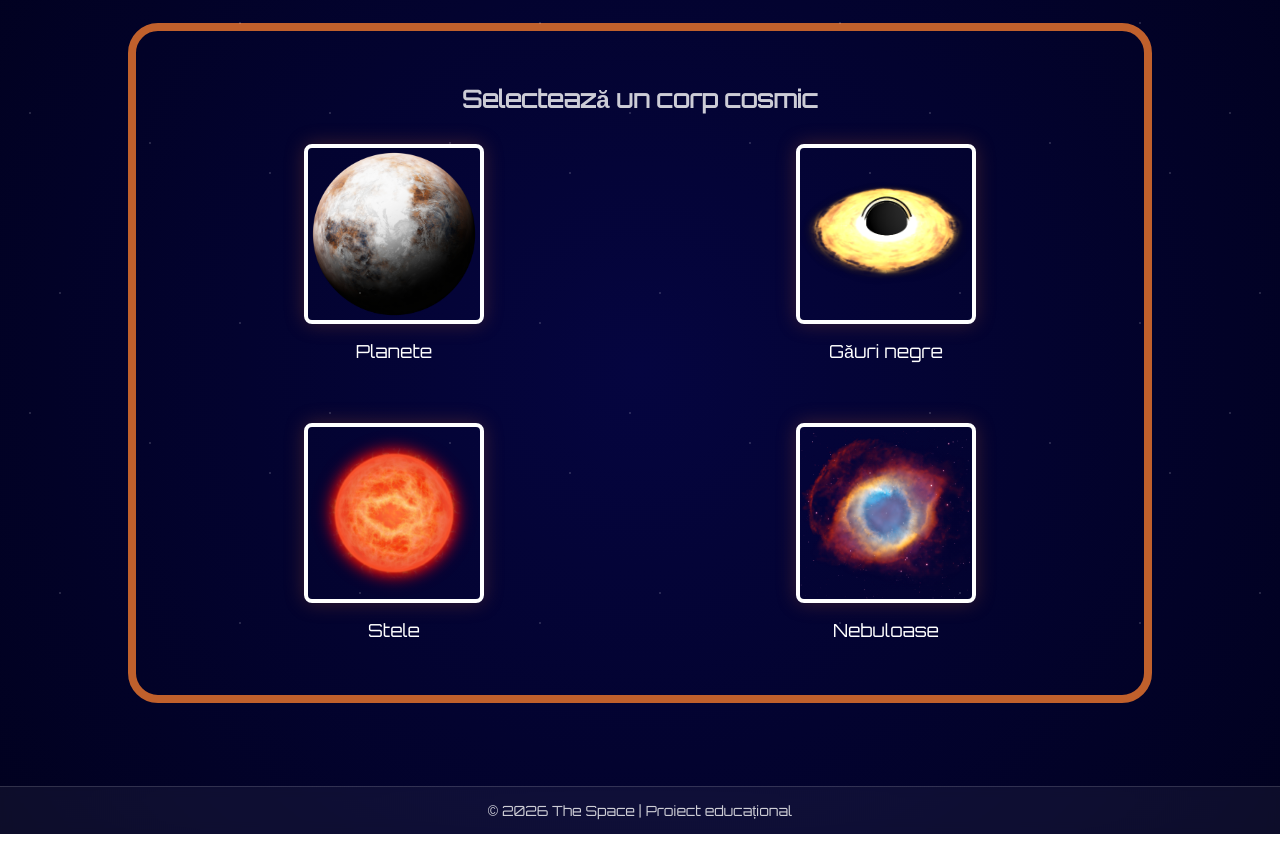
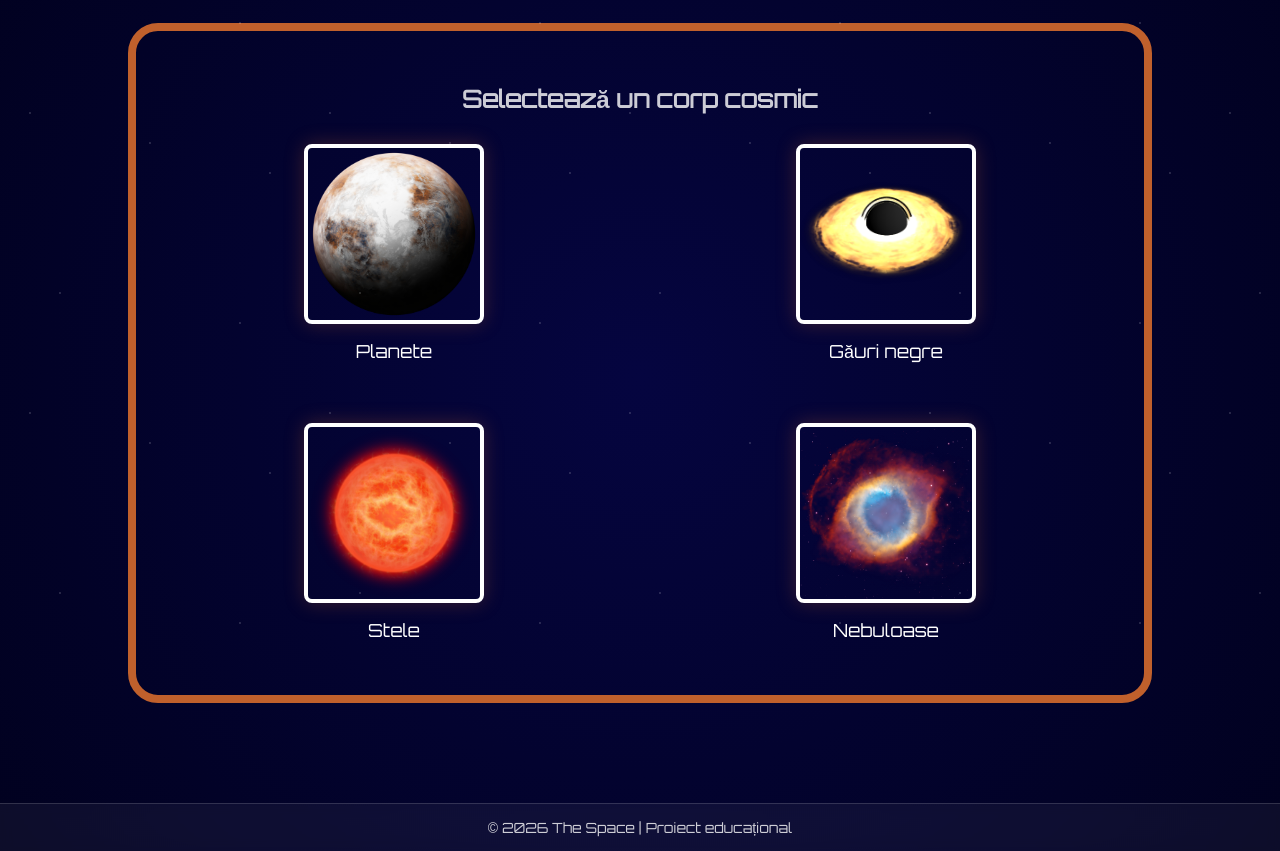
Before and after one commit to edgarcemirtan/Site_Space, a plain HTML site: page index.html in a window 1280 px wide. Shown: the part 97-948 px from the top of the page. Drawn offline with Linux system fonts and the light colour scheme.

Commit message:
Refactor CSS styles for consistency and clarity

```diff
--- a/index.css
+++ b/index.css
@@ -119,7 +119,7 @@ main h1 {
 }
 
 footer {
-    margin-top: 95px;
+    margin-top: 112px;
     padding: 15px 0;
     text-align: center;
     font-size: 14px;
@@ -129,4 +129,5 @@ footer {
 
     border-top: 1px solid rgba(255,255,255,0.15);
     color: rgba(255,255,255,0.8);
+
 }
```
